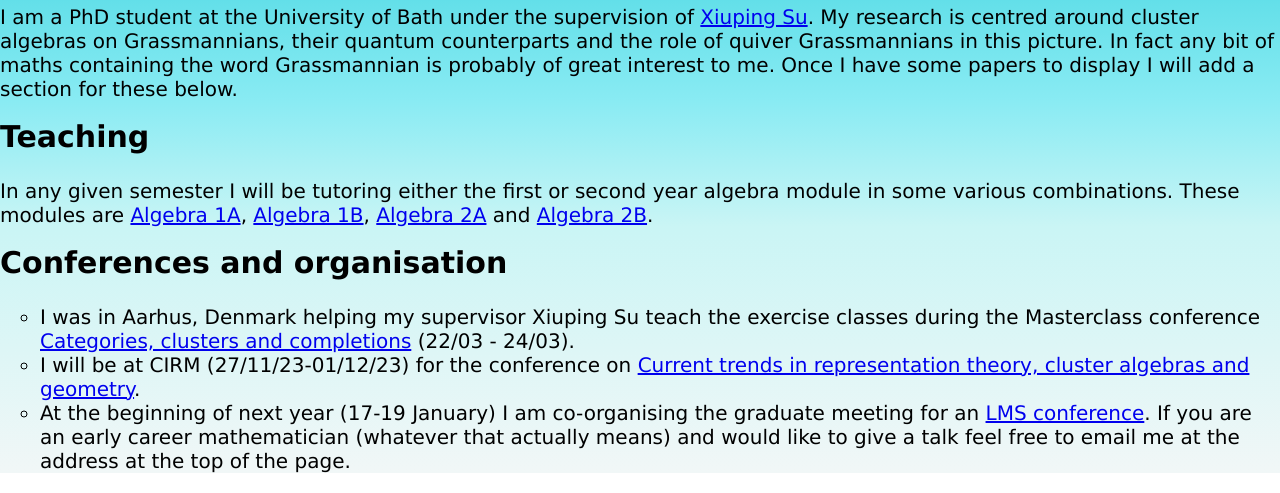
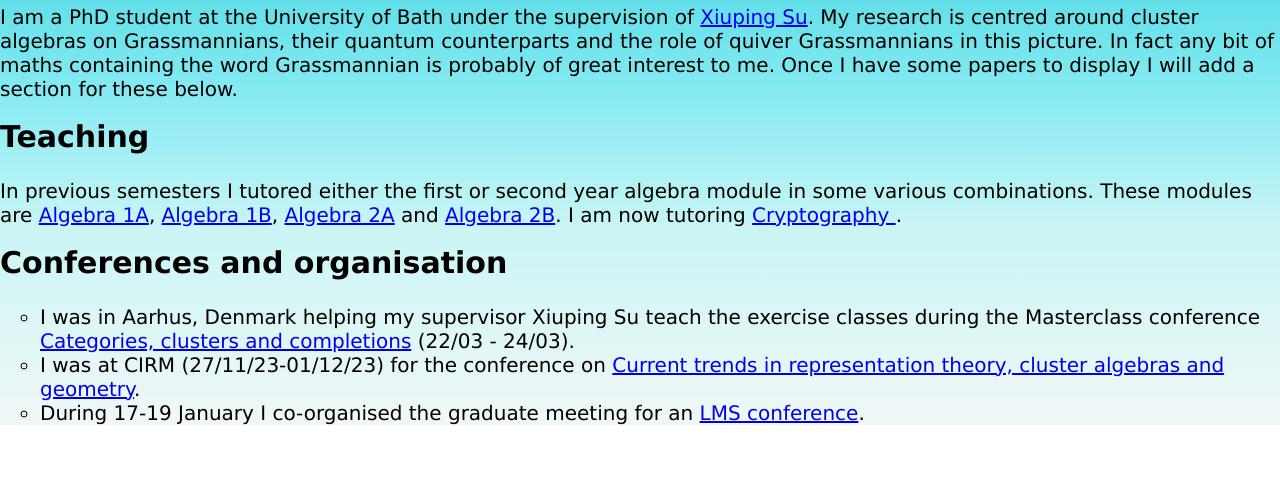
Before and after one commit to LiRiordan/LiRiordan.github.io, a plain HTML site: page index.html in a window 1280 px wide. Shown: the part 325-818 px from the top of the page. Drawn offline with Linux system fonts and the light colour scheme.

Commit message:
Add files via upload

```diff
--- a/index.html
+++ b/index.html
@@ -65,7 +65,7 @@ div{
 
 	<body>
 		<div id = "grad" class = "clearfix">
-			<img class = "img" src = "https://drive.google.com/uc?export=view&id=1JQLl7jlvSr9_FCzqwAyuVSwsmxKhn_Xa" alt = "Photo" width = "400" height = "300">
+			<img class = "img" src = "https://drive.google.com/file/d/1TY67092WBRJOnDCnH-2dvtOpgwlB5p88/view?usp=drive_link" alt = "Photo" width = "400" height = "300">
 
 		<h1>
 			Liam Riordan
@@ -99,7 +99,7 @@ div{
 
 			<p2>
 
-			In any given semester I will be tutoring either the first or second year algebra module in some various combinations. These modules are <a href = "https://www.bath.ac.uk/catalogues/2020-2021/ma/MA10209.html"> Algebra 1A</a>, <a href = "https://www.bath.ac.uk/catalogues/2018-2019/ma/MA10210.html"> Algebra 1B</a>, <a href = "https://www.bath.ac.uk/catalogues/2012-2013/ma/MA20216.htm"> Algebra 2A</a> and <a href = "https://			www.bath.ac.uk/catalogues/2021-2022/ma/MA20217.html"> Algebra 2B</a>.
+			In previous semesters I tutored either the first or second year algebra module in some various combinations. These modules are <a href = "https://www.bath.ac.uk/catalogues/2020-2021/ma/MA10209.html"> Algebra 1A</a>, <a href = "https://www.bath.ac.uk/catalogues/2018-2019/ma/MA10210.html"> Algebra 1B</a>, <a href = "https://www.bath.ac.uk/catalogues/2012-2013/ma/MA20216.htm"> Algebra 2A</a> and <a href = "https://			www.bath.ac.uk/catalogues/2021-2022/ma/MA20217.html"> Algebra 2B</a>. I am now tutoring <a href = 'https://www.bath.ac.uk/catalogues/2022-2023/cm/CM30173.html'> Cryptography </a>.
 			</p2>
 
 		</div>
@@ -121,10 +121,10 @@ div{
 
 
 			</p2>
-			<li> I will be at CIRM (27/11/23-01/12/23) for the conference on <a href = "https://conferences.cirm-math.fr/2875.html"> Current trends in representation theory, cluster algebras and geometry</a>.
+			<li> I was at CIRM (27/11/23-01/12/23) for the conference on <a href = "https://conferences.cirm-math.fr/2875.html"> Current trends in representation theory, cluster algebras and geometry</a>.
 			</li>
 
-			<li> At the beginning of next year (17-19 January) I am co-organising the graduate meeting for an <a href = "https://sites.google.com/view/lms-regional-meeting-2023-sout?usp=sharing"> LMS conference</a>. If you are an early career mathematician (whatever that actually means) and would like to give a talk feel free to email me at the address at the top of the page.
+			<li> During 17-19 January I co-organised the graduate meeting for an <a href = "https://sites.google.com/view/lms-regional-meeting-2023-sout?usp=sharing"> LMS conference</a>.
 			</li>
 
 
```
